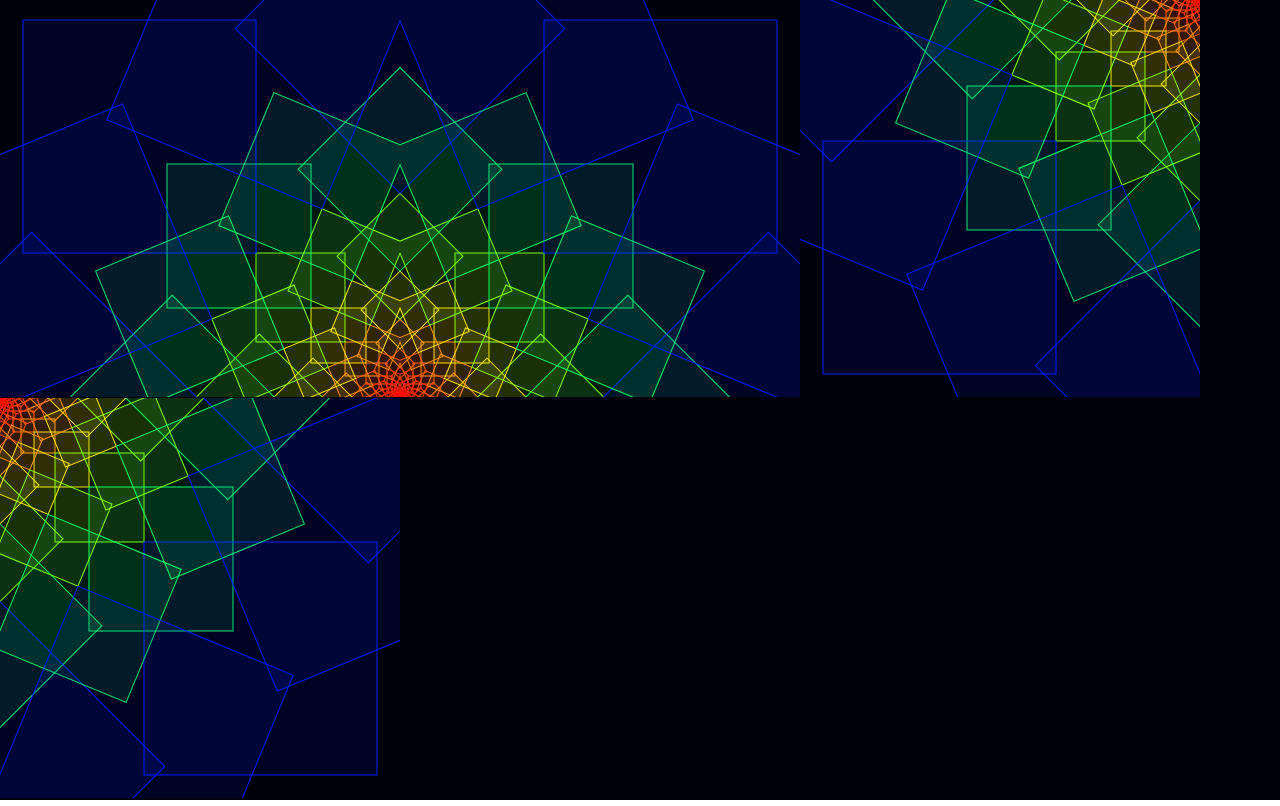
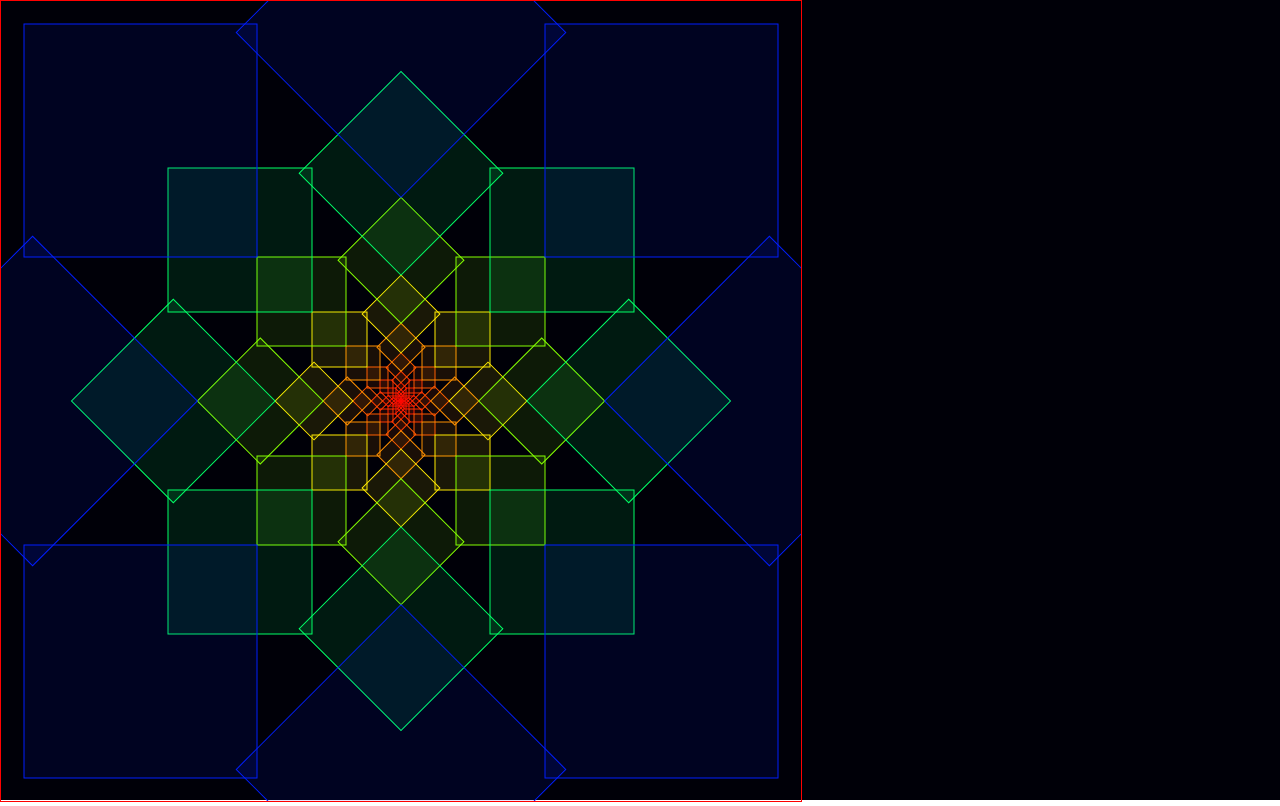
Before and after one commit to doppler/fibonacci, a React (Create React App) app: page / in a window 1280 px wide. Built offline with nearby package versions, Linux system fonts and the light colour scheme.

Commit message:
rotate from center, avoiding quadrant hack

```diff
--- a/src/App.js
+++ b/src/App.js
@@ -5,38 +5,40 @@ import "./App.scss";
 const App = () => {
   return (
     <div id="App">
-      <Quadrant style={{ transform: `rotate(${180}deg)` }} />
-      <Quadrant style={{ transform: `rotate(${-90}deg)` }} />
-      <Quadrant style={{ transform: `rotate(${90}deg)` }} />
-      <Quadrant />
+      <SquareFlower />
     </div>
   );
 };
 
-const Quadrant = ({ style }) => (
-  <svg width={377} height={377} style={style}>
-    <Squares />
-    <Squares style={{ transform: `rotate(${45}deg)` }} />
-    <Squares style={{ transform: `rotate(${-45}deg)` }} />
-    <Squares style={{ transform: `rotate(${22.5}deg)` }} />
-    <Squares style={{ transform: `rotate(${-22.5}deg)` }} />
+const SquareFlower = ({ style }) => (
+  <svg width={"100vmin"} height={"100vmin"} style={style}>
+    {Array.from({ length: 8 }).map((_, i) => (
+      <Spoke
+        style={{
+          transform: `translate(50vmin, 50vmin) rotate(${(360 / 8) *
+            (i + 1)}deg)`
+        }}
+      />
+    ))}
   </svg>
 );
-const Squares = ({ style }) => {
+
+const Spoke = ({ style }) => {
   const sequence = fib(10);
   console.log({ sequence });
   return sequence.map((n, i) => (
+    <g style={style}>
       <rect
-      x={sequence[i - 1]}
-      y={sequence[i - 1]}
+        x={`${sequence[i - 1]}`}
+        y={`${sequence[i - 1]}`}
         width={n}
         height={n}
         style={{
-        ...style,
           fill: `hsla(${n}, 100%, 50%, 0.1)`,
           stroke: `hsla(${n}, 100%, 50%, 1)`
         }}
       />
+    </g>
   ));
 };
 export default App;
--- a/src/App.scss
+++ b/src/App.scss
@@ -5,9 +5,10 @@
 }
 
 svg {
-  margin-top: -3px;
-  width: 50vmin;
-  height: 50vmin;
+  // margin-top: -3px;
+  // width: 50vmin;
+  // height: 50vmin;
+  border: 1px solid red;
   rect {
     fill: transparent;
   }
```
Lines whose indentation alone changed are shown as unchanged.
